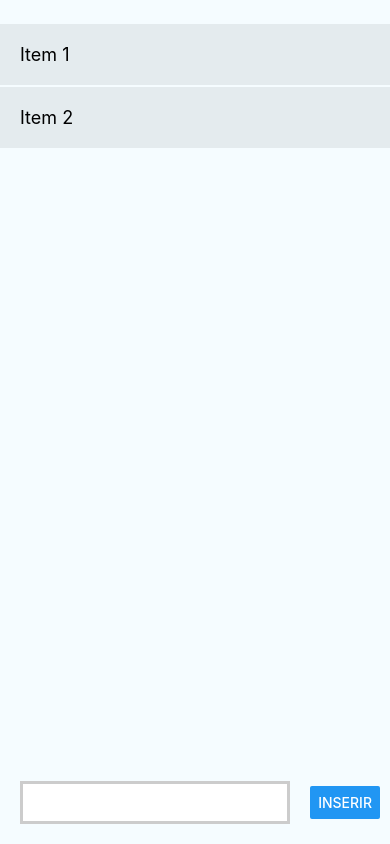
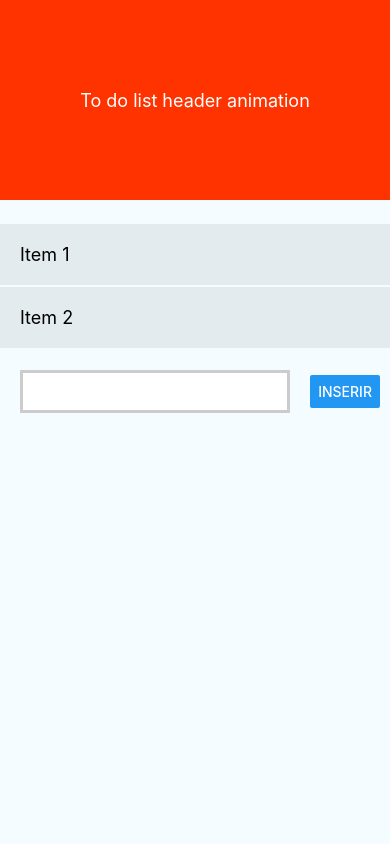
Before and after one commit to RAJ66/todoListReactNative, a React Native app: screen / in a window 390 px wide. Built offline with nearby package versions, Linux system fonts and the light colour scheme.

Commit message:
header animation complet

```diff
--- a/App.js
+++ b/App.js
@@ -14,7 +14,10 @@ import {
   StatusBar,
   FlatList,
   TextInput,
-  Button
+  Button,
+  Platform,
+  Animated,
+  ScrollView
 } from 'react-native';
 
 import {
@@ -25,6 +28,9 @@ import {
   ReloadInstructions,
 } from 'react-native/Libraries/NewAppScreen';
 
+//create constant
+const Header_Maximum_Height = 200;
+const Header_Minimum_Height = 50;
 
 type Props = {};
 class App extends Component<Props> {
@@ -39,6 +45,7 @@ class App extends Component<Props> {
     };
 
     this.inserirItem = this.inserirItem.bind(this);
+    this.AnimatedHeaderValue = new Animated.Value(0);
   }
 
   renderItem(obj) {
@@ -60,9 +67,40 @@ class App extends Component<Props> {
     this.setState({ text });
   }
 
+
+
   render() {
+
+    //change color
+    const AnimateHeaderBackgroundColor = this.AnimatedHeaderValue.interpolate(
+      {
+        inputRange: [0, (Header_Maximum_Height - Header_Minimum_Height)],
+
+        outputRange: ['#ff3300', '#ff6600'],
+
+        extrapolate: 'clamp'
+      });
+    //insert animation
+    const AnimateHeaderHeight = this.AnimatedHeaderValue.interpolate(
+      {
+        inputRange: [0, (Header_Maximum_Height - Header_Minimum_Height)],
+
+        outputRange: [Header_Maximum_Height, Header_Minimum_Height],
+
+        extrapolate: 'clamp'
+      });
+
     return (
       <View style={styles.container}>
+        <ScrollView
+
+          scrollEventThrottle={16}
+
+          contentContainerStyle={{ paddingTop: Header_Maximum_Height }}
+
+          onScroll={Animated.event(
+            [{ nativeEvent: { contentOffset: { y: this.AnimatedHeaderValue } } }]
+          )}>
           <FlatList
             style={styles.lista}
             data={this.state.items}
@@ -79,6 +117,13 @@ class App extends Component<Props> {
             />
             <Button onPress={this.inserirItem} title='Inserir' />
           </View>
+        </ScrollView>
+
+        <Animated.View style={[styles.HeaderStyle, { height: AnimateHeaderHeight, backgroundColor: AnimateHeaderBackgroundColor }]}>
+
+          <Text style={styles.HeaderInsideTextStyle}> To do list header animation </Text>
+
+        </Animated.View>
       </View>
     );
   }
@@ -88,6 +133,7 @@ const styles = StyleSheet.create({
     flex: 1,
     justifyContent: 'center',
     backgroundColor: '#F5FCFF',
+    paddingTop: (Platform.OS == 'ios') ? 20 : 0
   },
   lista: {
     marginTop: 24
@@ -114,6 +160,21 @@ const styles = StyleSheet.create({
     justifyContent: 'space-between',
     paddingRight: 10
   },
+  HeaderStyle:
+    {
+        justifyContent: 'center',
+        alignItems: 'center',
+        position: 'absolute',
+        left: 0,
+        right: 0,
+        top: (Platform.OS == 'ios') ? 20 : 0,
+    },
+    HeaderInsideTextStyle:
+    {
+        color: "#fff",
+        fontSize: 18,
+        textAlign: 'center'
+    },
 });
 
 export default App;
```
Lines whose indentation alone changed are shown as unchanged.
